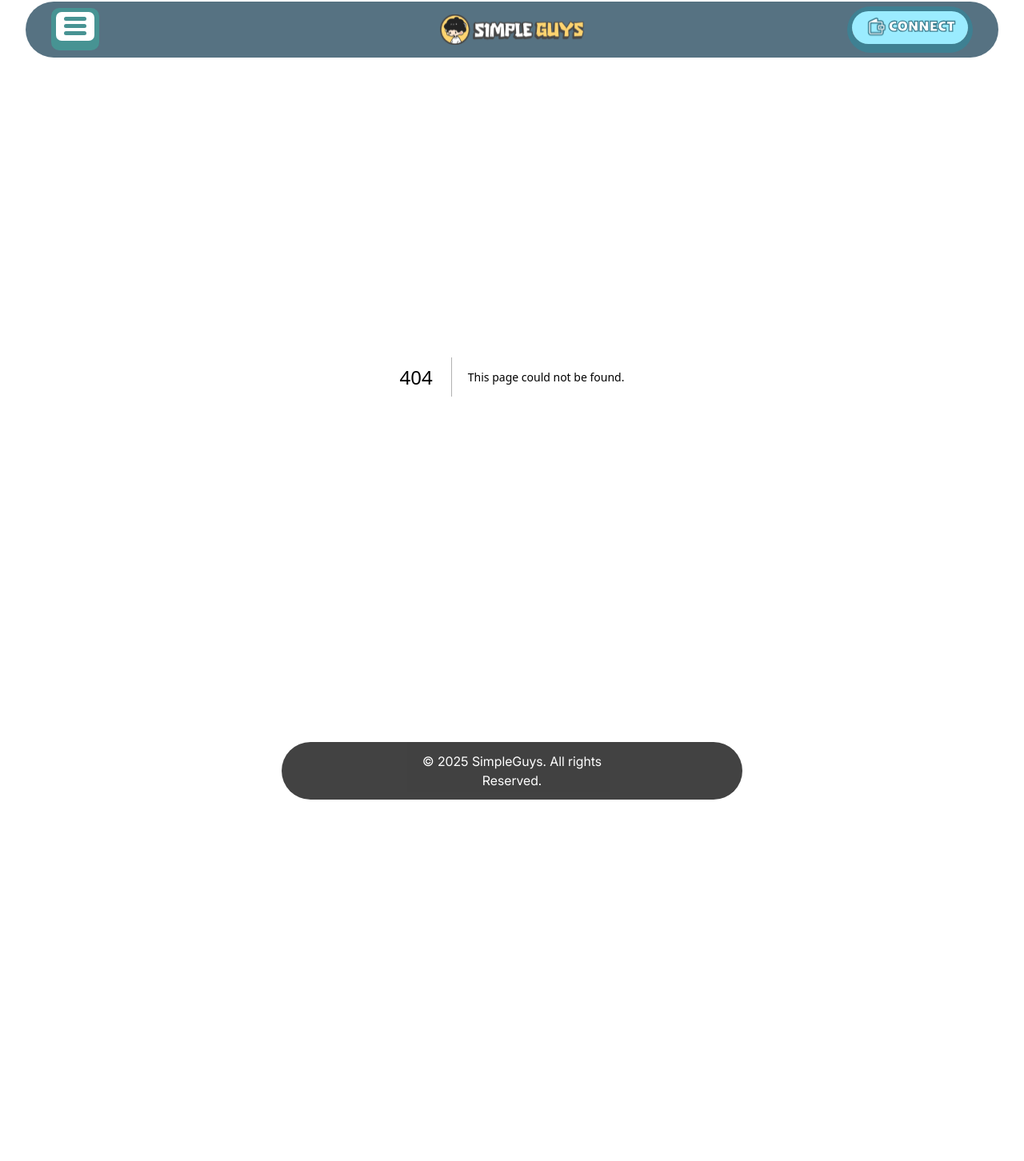
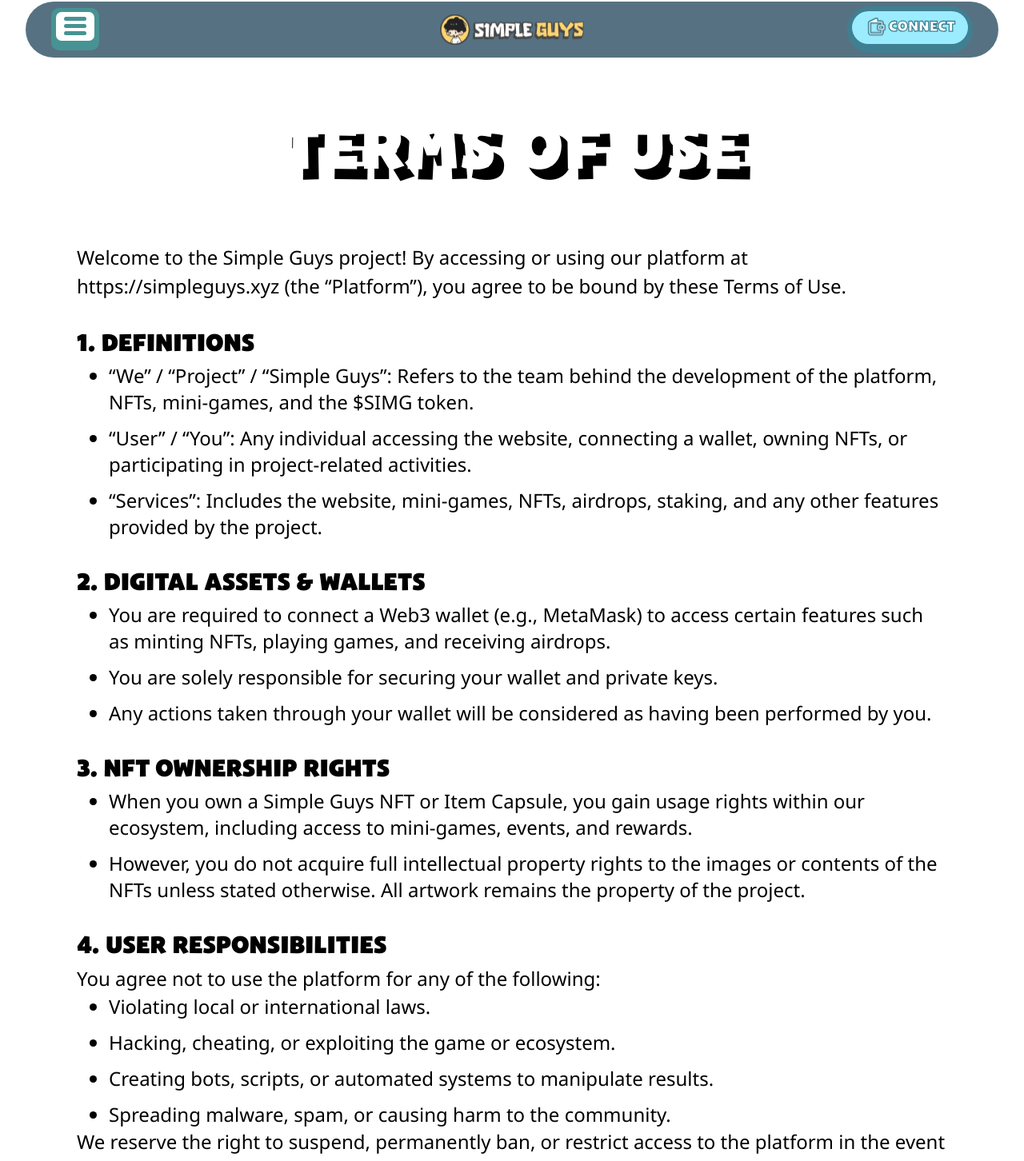
Before and after one commit to Ninehermits-Games/simple-guys, a Next.js app: page /terms in a window 1280 px wide. Before the commit this address had no page. Shown: the part 26-1478 px from the top of the page at 80% size. Before the commit the page ends 1066 px from the top, so only its background shows below. Built offline with nearby package versions, Linux system fonts and the light colour scheme.

Commit message:
Terms page done

```diff
--- a/app/components/ConnectWallet.js
+++ b/app/components/ConnectWallet.js
@@ -9,7 +9,7 @@
     <>
       <div className={`${Bango.className}`}>
         <div className="absolute top-8.5 right-16 border-t-[6.2059px] border-l-[6.2059px] border-r-[6.2059px] border-b-[11px] border-[#1F6C81] rounded-[31.719px]">
-          <button className="flex items-center justify-center px-4 py-1 bg-[#8BEAFF] text-white font-bold text-md rounded-[31.719px]">
+          <button className="flex items-center justify-center px-4 py-1 bg-[#8BEAFF] text-white font-bold text-md rounded-[31.719px] cursor-pointer">
             {/* Wallet Icon */}
             <div className="mb-0.5">
               <img
--- /dev/null
+++ b/app/terms/page.js
@@ -0,0 +1,237 @@
+import localFont from "next/font/local";
+// import { Noto_Sans_Symbols } from "next/font/google";
+
+const Bango = localFont({
+  src: "../fonts/SVN-Bango.otf",
+});
+
+const NotoSansRegular = localFont({
+  src: "../fonts/NotoSans-Regular.ttf",
+});
+
+export default function page() {
+  return (
+    <>
+      <div className="mt-14">
+        <h1
+          className={`text-center text-[80px] font-normal text-white tracking-wide ${Bango.className}`}
+          style={{
+            textShadow: "13px 13px 0 #000000",
+            fontWeight: 400,
+          }}
+        >
+          TERMS OF USE
+        </h1>
+        <div className="w-[85%] mx-auto mt-14">
+          <div>
+            <p
+              className={`text-black text-[24px] ${NotoSansRegular.className}`}
+            >
+              Welcome to the Simple Guys project! By accessing or using our
+              platform at https://simpleguys.xyz (the “Platform”), you agree to
+              be bound by these Terms of Use.
+            </p>
+          </div>
+          <div className="mt-8">
+            <h1 className={`text-black text-[30px] ${Bango.className}`}>
+              1. Definitions
+            </h1>
+            <ul
+              className={`list-disc pl-10 space-y-3 text-black text-[24px] leading-snug ${NotoSansRegular.className}`}
+            >
+              <li>
+                “We” / “Project” / “Simple Guys”: Refers to the team behind the
+                development of the platform, NFTs, mini-games, and the $SIMG
+                token.
+              </li>
+              <li>
+                “User” / “You”: Any individual accessing the website, connecting
+                a wallet, owning NFTs, or participating in project-related
+                activities.
+              </li>
+              <li>
+                “Services”: Includes the website, mini-games, NFTs, airdrops,
+                staking, and any other features provided by the project.
+              </li>
+            </ul>
+          </div>
+          <div className="mt-8">
+            <h1 className={`text-black text-[30px] ${Bango.className}`}>
+              2. Digital Assets & Wallets
+            </h1>
+            <ul
+              className={`list-disc pl-10 space-y-3 text-black text-[24px] leading-snug ${NotoSansRegular.className}`}
+            >
+              <li>
+                You are required to connect a Web3 wallet (e.g., MetaMask) to
+                access certain features such as minting NFTs, playing games, and
+                receiving airdrops.
+              </li>
+              <li>
+                You are solely responsible for securing your wallet and private
+                keys.
+              </li>
+              <li>
+                Any actions taken through your wallet will be considered as
+                having been performed by you.
+              </li>
+            </ul>
+          </div>
+          <div className="mt-8">
+            <h1 className={`text-black text-[30px] ${Bango.className}`}>
+              3. NFT Ownership Rights
+            </h1>
+            <ul
+              className={`list-disc pl-10 space-y-3 text-black text-[24px] leading-snug ${NotoSansRegular.className}`}
+            >
+              <li>
+                When you own a Simple Guys NFT or Item Capsule, you gain usage
+                rights within our ecosystem, including access to mini-games,
+                events, and rewards.
+              </li>
+              <li>
+                However, you do not acquire full intellectual property rights to
+                the images or contents of the NFTs unless stated otherwise. All
+                artwork remains the property of the project.
+              </li>
+            </ul>
+          </div>
+          <div className="mt-8">
+            <h1 className={`text-black text-[30px] ${Bango.className}`}>
+              4. User Responsibilities
+            </h1>
+            <p
+              className={`text-black text-[24px] ${NotoSansRegular.className}`}
+            >
+              You agree not to use the platform for any of the following:
+            </p>
+            <ul
+              className={`list-disc pl-10 space-y-3 text-black text-[24px] leading-snug ${NotoSansRegular.className}`}
+            >
+              <li>Violating local or international laws.</li>
+              <li>Hacking, cheating, or exploiting the game or ecosystem.</li>
+              <li>
+                Creating bots, scripts, or automated systems to manipulate
+                results.
+              </li>
+              <li>
+                Spreading malware, spam, or causing harm to the community.
+              </li>
+            </ul>
+            <p
+              className={`text-black text-[24px] ${NotoSansRegular.className}`}
+            >
+              We reserve the right to suspend, permanently ban, or restrict
+              access to the platform in the event of violations.
+            </p>
+          </div>
+          <div className="mt-8">
+            <h1 className={`text-black text-[30px] ${Bango.className}`}>
+              5. Risks & Disclaimer
+            </h1>
+            <ul
+              className={`list-disc pl-10 space-y-3 text-black text-[24px] leading-snug ${NotoSansRegular.className}`}
+            >
+              <li>
+                Simple Guys is a Web3 platform operating on decentralized
+                blockchain technology. As such, it carries inherent risks
+                including volatility, technical errors, and regulatory
+                uncertainty.
+              </li>
+              <li>
+                The $SIMG token is not an investment instrument. It does not
+                represent equity, dividends, or legal ownership in any company.
+              </li>
+              <li>
+                Users are fully responsible for their interactions with NFTs,
+                tokens, games, and wallets.
+              </li>
+            </ul>
+          </div>
+          <div className="mt-8">
+            <h1 className={`text-black text-[30px] ${Bango.className}`}>
+              6. Service Changes
+            </h1>
+            <p
+              className={`text-black text-[24px] ${NotoSansRegular.className}`}
+            >
+              We may update, suspend, or terminate any part of the platform or
+              services at any time without prior notice. This includes ending
+              airdrop events, modifying staking mechanics, or game updates.
+            </p>
+          </div>
+          <div className="mt-8">
+            <h1 className={`text-black text-[30px] ${Bango.className}`}>
+              7. Intellectual Property
+            </h1>
+            <ul
+              className={`list-disc pl-10 space-y-3 text-black text-[24px] leading-snug ${NotoSansRegular.className}`}
+            >
+              <li>
+                All content on the platform (except user-generated NFTs)
+                including artwork, logos, characters, and UI designs are the
+                intellectual property of Simple Guys or its licensors.
+              </li>
+              <li>
+                You may not copy, reproduce, or redistribute this content
+                without explicit written permission.
+              </li>
+            </ul>
+          </div>
+          <div className="mt-8">
+            <h1 className={`text-black text-[30px] ${Bango.className}`}>
+              8. Applicable Law
+            </h1>
+            <p
+              className={`text-black text-[24px] ${NotoSansRegular.className}`}
+            >
+              These Terms are governed by applicable international laws and
+              principles relating to decentralized blockchain technology. It is
+              your responsibility to ensure that your use of the platform is
+              lawful in your jurisdiction.
+            </p>
+          </div>
+          <div className="mt-8">
+            <h1 className={`text-black text-[30px] ${Bango.className}`}>
+              9. Updates to Terms
+            </h1>
+            <p
+              className={`text-black text-[24px] ${NotoSansRegular.className}`}
+            >
+              We may revise these Terms of Use at any time. Updated terms will
+              be posted on the platform and take effect immediately upon
+              publication.
+            </p>
+          </div>
+          <div className="mt-8">
+            <h1 className={`text-black text-[30px] ${Bango.className}`}>
+              10. Contact
+            </h1>
+            <p
+              className={`text-black text-[24px] ${NotoSansRegular.className}`}
+            >
+              For any questions or concerns regarding these Terms, please
+              contact us at:
+            </p>
+            <div className="mt-4 flex items-center space-x-4">
+              <img src="/email.svg" alt="SimpleGuys Logo" width={40} />
+              <p
+                className={`text-black text-[24px] ${NotoSansRegular.className}`}
+              >
+                Email: team@simpleguys.xyz
+              </p>
+            </div>
+            <div className="mt-4 flex items-center space-x-4">
+              <img src="/web.svg" alt="SimpleGuys Logo" width={40} />
+              <p
+                className={`text-black text-[24px] ${NotoSansRegular.className}`}
+              >
+                Website: https://simpleguys.xyz
+              </p>
+            </div>
+          </div>
+        </div>
+      </div>
+    </>
+  );
+}
```
